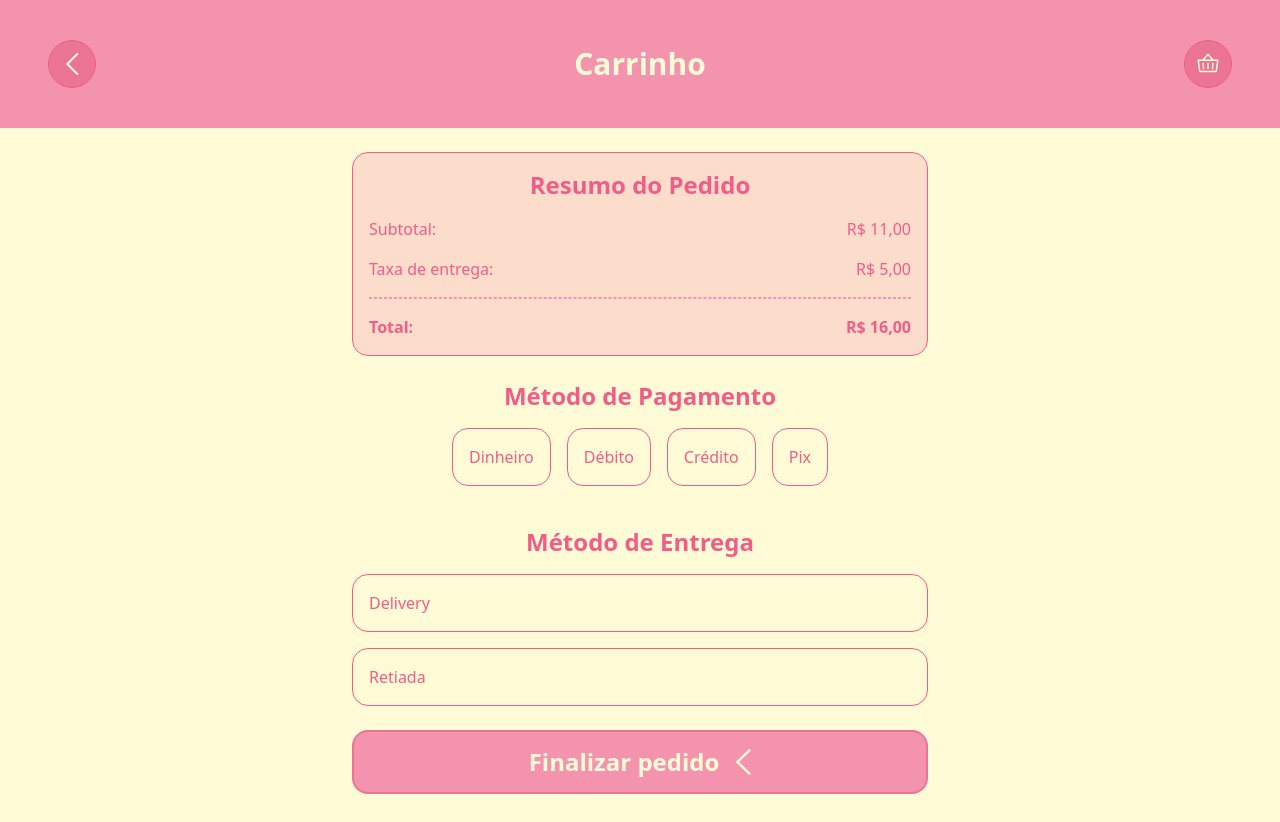
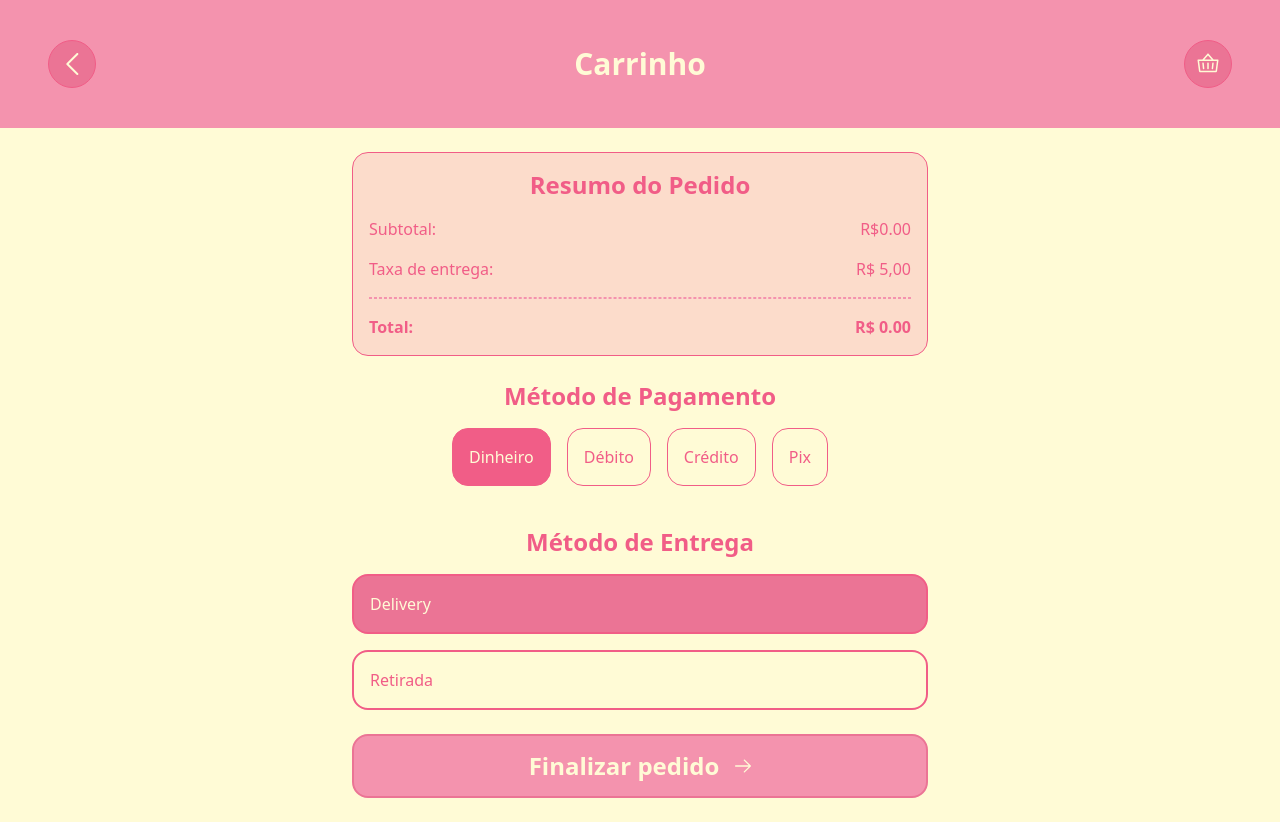
Before and after one commit to odutra-dev/projeto-5dsm, a Next.js app in the folder web/: page /carrinho in a window 1280 px wide. Built offline with nearby package versions, Linux system fonts and the light colour scheme.

Commit message:
refactor(web): adiciona seleção dos metodos de pagamento e entrega

```diff
--- a/web/src/app/carrinho/page.tsx
+++ b/web/src/app/carrinho/page.tsx
@@ -2,11 +2,19 @@
 import { CardCarrinho } from "@/components/CardCarrinho";
 import Header from "@/components/Header";
 import Image from "next/image";
-
 import { useCarrinho } from "@/context/carrinho";
+import { useState } from "react";
 
 export const Carrinho = () => {
   const { carrinho } = useCarrinho();
+
+  const [metodoPagamento, setMetodoPagamento] = useState<string | null>(
+    "Dinheiro"
+  );
+  const [metodoEntrega, setMetodoEntrega] = useState<string | null>("Delivery");
+
+  const metodosPagamento = ["Dinheiro", "Débito", "Crédito", "Pix"];
+  const metodosEntrega = ["Delivery", "Retirada"];
 
   return (
     <>
@@ -14,11 +22,11 @@ export const Carrinho = () => {
         icon="back"
         title="Carrinho"
         icon2="shop"
-        link="/"
+        link="/cardapio"
         link2="/cardapio"
       />
 
-      <main className=" flex justify-center flex-col items-center px-6 w-full">
+      <main className="flex justify-center flex-col items-center px-6 w-full">
         {carrinho.map((item) => (
           <CardCarrinho
             key={item.id}
@@ -35,62 +43,90 @@ export const Carrinho = () => {
             Resumo do Pedido
           </h2>
           <div className="text-primary-text flex justify-between">
-            <p className="">Subtotal:</p>
-            <p className=""> R$ 11,00</p>
+            <p>Subtotal:</p>
+            <p>
+              R$
+              {carrinho
+                .reduce(
+                  (acc, item) => acc + item.preco * (item.quantidade || 1),
+                  0
+                )
+                .toFixed(2)}
+            </p>
           </div>
           <div className="text-primary-text flex justify-between">
-            <p className="">Taxa de entrega:</p>
-            <p className=""> R$ 5,00</p>
+            <p>Taxa de entrega:</p>
+            <p>{metodoEntrega === "Delivery" ? "R$ 5,00" : "R$ 0,00"}</p>
           </div>
           <hr className="w-full border-1 border-primary border-dashed" />
           <div className="text-primary-text font-bold flex justify-between">
-            <p className="">Total:</p>
-            <p className=""> R$ 16,00</p>
+            <p>Total:</p>
+            <p>
+              R${" "}
+              {carrinho
+                .reduce(
+                  (acc, item) => acc + item.preco * (item.quantidade || 1),
+                  0
+                )
+                .toFixed(2)}
+            </p>
           </div>
         </div>
 
+        {/* Método de Pagamento */}
         <div className="mt-6 w-full md:max-w-xl">
           <h2 className="text-center font-bold text-primary-text text-2xl">
             Método de Pagamento
           </h2>
-          <div className="w-full md:max-w-xl flex rounded-2xl justify-center  p-4 gap-4">
-            <div className="p-4 border-1 border-primary-text rounded-2xl text-primary-text">
-              <p>Dinheiro</p>
-            </div>
-            <div className="p-4 border-1 border-primary-text rounded-2xl text-primary-text">
-              <p>Débito</p>
-            </div>
-            <div className="p-4 border-1 border-primary-text rounded-2xl text-primary-text">
-              <p>Crédito</p>
-            </div>
-            <div className="p-4 border-1 border-primary-text rounded-2xl text-primary-text">
-              <p>Pix</p>
-            </div>
+          <div className="w-full md:max-w-xl flex flex-wrap justify-center p-4 gap-4">
+            {metodosPagamento.map((metodo) => (
+              <div
+                key={metodo}
+                onClick={() => setMetodoPagamento(metodo)}
+                className={`p-4 border-1 border-primary-text rounded-2xl cursor-pointer
+                  ${
+                    metodoPagamento === metodo
+                      ? "bg-primary-text text-secondary"
+                      : "text-primary-text"
+                  }`}
+              >
+                <p>{metodo}</p>
+              </div>
+            ))}
           </div>
         </div>
 
+        {/* Método de Entrega */}
         <div className="my-6 w-full md:max-w-xl flex flex-col gap-4">
           <h2 className="text-center font-bold text-primary-text text-2xl">
             Método de Entrega
           </h2>
 
-          <div className="p-4 border-1 border-primary-text rounded-2xl text-primary-text">
-            <p>Delivery</p>
-          </div>
-          <div className="p-4 border-1 border-primary-text rounded-2xl text-primary-text">
-            <p>Retiada</p>
-          </div>
+          {metodosEntrega.map((metodo) => (
+            <div
+              key={metodo}
+              onClick={() => setMetodoEntrega(metodo)}
+              className={`p-4 border-2 border-primary-text rounded-2xl cursor-pointer
+                ${
+                  metodoEntrega === metodo
+                    ? "bg-primary-foreground text-secondary"
+                    : "text-primary-text"
+                }`}
+            >
+              <p>{metodo}</p>
+            </div>
+          ))}
         </div>
 
-        <button className="flex justify-center items-center gap-4 mb-6 w-full md:max-w-xl h-12 md:h-16 bg-primary border-2 border-primary-foreground rounded-2xl text-secondary font-bold text-xl md:text-2xl">
+        <a className="flex justify-center items-center gap-4 mb-6 w-full md:max-w-xl h-12 md:h-16 bg-primary border-2 border-primary-foreground rounded-2xl text-secondary font-bold text-xl md:text-2xl">
           Finalizar pedido
           <Image
-            src="/back.svg"
+            src="/seta.svg"
             alt="seta que aponta para a direita"
             width={16}
             height={16}
           />
-        </button>
+        </a>
       </main>
     </>
   );
```
Also changed, not shown: web/public/seta.svg (added).
